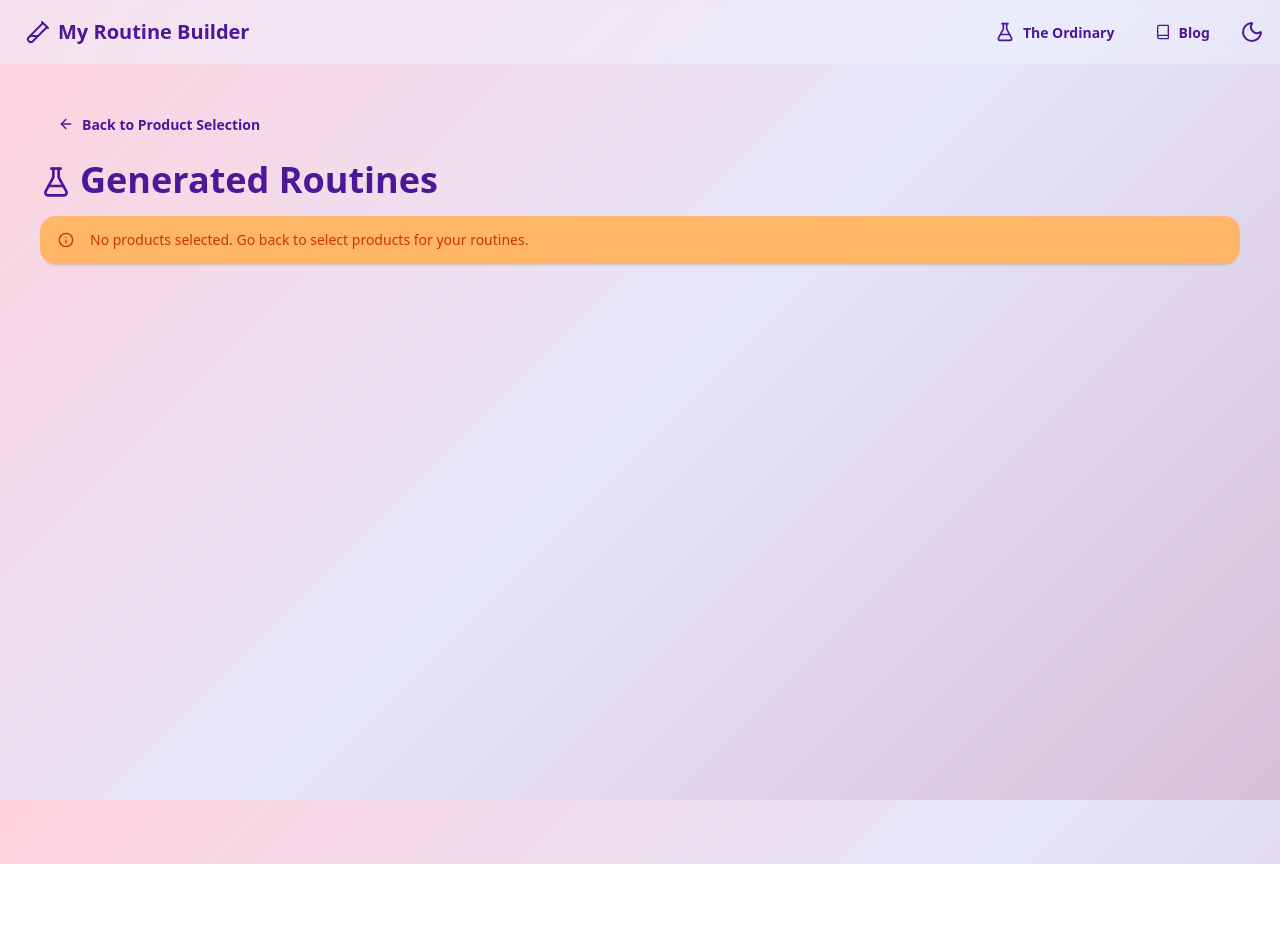
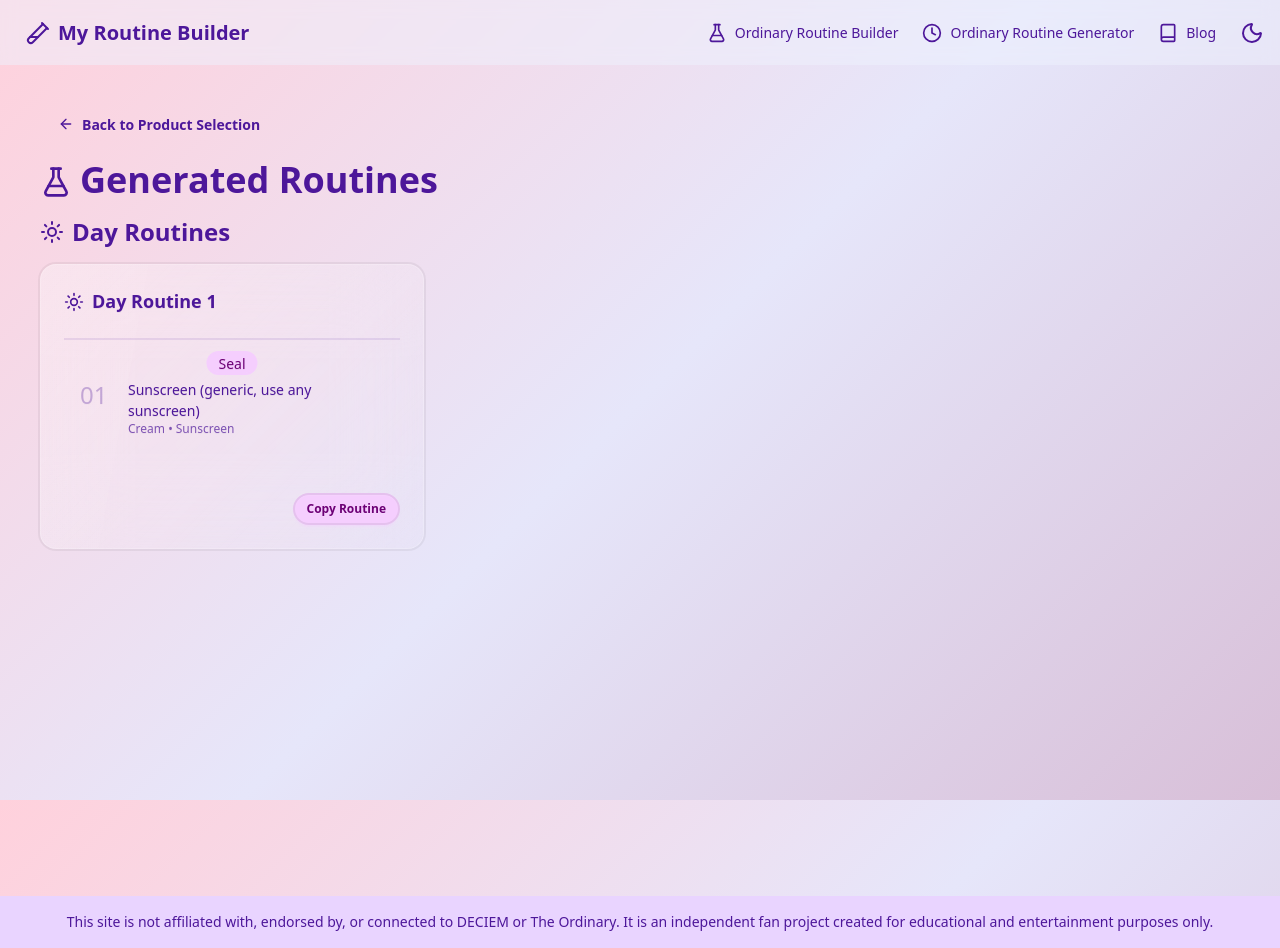
Before and after one commit to melissamcewen/routine-builder, a SvelteKit app: page /ordinary/scheduler/results in a window 1280 px wide. Before the commit the page ends 864 px from the top, so only its background shows below. Built offline with nearby package versions, Linux system fonts and the light colour scheme.

Commit message:
adding components

```diff
--- /dev/null
+++ b/src/lib/components/Navbar.svelte
@@ -0,0 +1,70 @@
+<script lang="ts">
+	import { TestTubeDiagonal, FlaskConical, Book, Sun, Moon, Menu, Clock} from 'lucide-svelte';
+	import { browser } from '$app/environment';
+
+	export let theme: 'shimmer' | 'synthwave';
+
+	const menuItems = [
+		{
+			href: '/ordinary',
+			icon: FlaskConical,
+			text: 'Ordinary Routine Builder'
+		},
+		{
+			href: '/ordinary/scheduler',
+			icon: Clock,
+			text: 'Ordinary Routine Generator'
+		},
+		{
+			href: '/blog',
+			icon: Book,
+			text: 'Blog'
+		}
+	];
+</script>
+
+<nav class="navbar bg-base-100/50 backdrop-blur-sm fixed top-0 z-50">
+	<div class="navbar-start">
+		<a href="/" class="btn btn-ghost normal-case md:text-xl text-l gap-2">
+			<TestTubeDiagonal size={24} />
+			My Routine Builder
+		</a>
+	</div>
+
+	<div class="navbar-end">
+		<div class="dropdown dropdown-end lg:hidden">
+			<button class="btn btn-ghost">
+				<Menu class="h-5 w-5" />
+			</button>
+			<ul class="menu menu-sm dropdown-content mt-3 z-[1] p-2 shadow bg-base-100 rounded-box w-52">
+				{#each menuItems as item}
+					<li>
+						<a href={item.href} class="gap-2">
+							<svelte:component this={item.icon} size={20} />
+							{item.text}
+						</a>
+					</li>
+				{/each}
+			</ul>
+		</div>
+
+		<ul class="menu menu-horizontal px-1 hidden lg:flex">
+			{#each menuItems as item}
+				<li>
+					<a href={item.href} class="gap-2">
+						<svelte:component this={item.icon} size={20} />
+						{item.text}
+					</a>
+				</li>
+			{/each}
+		</ul>
+
+		<button class="btn btn-ghost btn-circle" on:click>
+			{#if theme === 'shimmer'}
+				<Moon size={24} />
+			{:else}
+				<Sun size={24} />
+			{/if}
+		</button>
+	</div>
+</nav>
--- /dev/null
+++ b/src/lib/components/UpdateCard.svelte
@@ -0,0 +1,38 @@
+<script lang="ts">
+	import { Info, Github, Coffee } from 'lucide-svelte';
+</script>
+
+<div class="card card-sm shadow-sm glass h-full">
+	<div class="card-body">
+		<h2 class="card-title">
+			<Info class="w-5 h-5" />Help out (or build your own tool)
+		</h2>
+		<p>
+			This project is open source! So if you want to contribute or submit a bug, check us out on
+			GitHub.
+		</p>
+		<h3 class="text-md font-semibold">Updates</h3>
+		<ul class="space-y-2 list-disc ml-4">
+			<li>
+				2/11: Added a new tool for if you already have some products you want to use that generates
+				conflict-free routines: <a href="/ordinary/scheduler" class="link">Ordinary Scheduler</a>
+			</li>
+			<li>
+				2/2: Fixed bug with ordering in share page, new blog post
+				<a href="/blog/posts/why-lactic-acid-is-my-winter-bff" class="link"
+					>Why Lactic Acid is My Winter BFF</a
+				>
+			</li>
+
+		</ul>
+
+		<div class="card-actions justify-end">
+			<a href="https://github.com/melissamcewen/routine-builder" class="btn btn-sm btn-primary"
+				><Github class="w-4 h-4 flex-shrink-0" /> GitHub</a
+			>
+			<a href="https://buymeacoffee.com/melissamcewen" class="btn btn-sm btn-secondary"
+				><Coffee class="w-4 h-4 flex-shrink-0" /> Buy me a coffee</a
+			>
+		</div>
+	</div>
+</div>
--- a/src/routes/+layout.svelte
+++ b/src/routes/+layout.svelte
@@ -2,15 +2,14 @@
 	import '../app.css';
 	import { browser } from '$app/environment';
 	import { onMount } from 'svelte';
-	import { TestTubeDiagonal, FlaskConical, Book } from 'lucide-svelte';
-	import { Sun, Moon } from 'lucide-svelte';
+	import Navbar from '$lib/components/Navbar.svelte';
 
-	let theme = 'shimmer';
+	let theme: 'shimmer' | 'synthwave' = 'shimmer';
 
 	onMount(() => {
 		if (browser) {
 			// Get theme from localStorage or default to shimmer
-			theme = localStorage.getItem('theme') || 'shimmer';
+			theme = (localStorage.getItem('theme') as 'shimmer' | 'synthwave') || 'shimmer';
 		}
 	});
 
@@ -27,34 +26,20 @@
 </script>
 
 <div class="min-h-screen">
-	<nav class="navbar bg-base-100/50 backdrop-blur-sm fixed top-0 z-50">
-		<div class="flex-1">
-			<a href="/" class="btn btn-ghost normal-case md:text-xl text-l gap-2">
-				<TestTubeDiagonal size={24} />
-				My Routine Builder
-			</a>
-		</div>
-		<div class="flex-none gap-2">
-			<a href="/ordinary" class="btn btn-ghost gap-2">
-				<FlaskConical size={20} />
-				The Ordinary
-			</a>
-			<a href="/blog" class="btn btn-ghost gap-2">
-				<Book class="w-4 h-4" /> Blog
-			</a>
-			<button class="btn btn-ghost btn-circle" on:click={toggleTheme}>
-				{#if theme === 'shimmer'}
-					<Moon size={24} />
-				{:else}
-					<Sun size={24} />
-				{/if}
-			</button>
-		</div>
-	</nav>
+	<Navbar {theme} on:click={toggleTheme} />
 
 	<main class="pt-16">
 		<slot />
 	</main>
+
+	<footer class="footer footer-center p-4 bg-base-300 text-base-content mt-8">
+		<aside>
+			<p class="text-sm">
+				This site is not affiliated with, endorsed by, or connected to DECIEM or The Ordinary. It is
+				an independent fan project created for educational and entertainment purposes only.
+			</p>
+		</aside>
+	</footer>
 </div>
 
 <style>
--- a/src/routes/ordinary/+page.svelte
+++ b/src/routes/ordinary/+page.svelte
@@ -24,11 +24,15 @@
 		Coffee
 	} from 'lucide-svelte';
 	import { sortProductsByPhase } from '$lib/utils';
+	import UpdateCard from '$lib/components/UpdateCard.svelte';
 
 	// Get initial state from URL params if they exist
 	let timeOfDay: 'day' | 'night' = ($page.url.searchParams.get('tod') as 'day' | 'night') || 'day';
 	let selectedProducts: string[] =
-		$page.url.searchParams.get('products')?.split(',').filter((id) => products[id]) ?? [];
+		$page.url.searchParams
+			.get('products')
+			?.split(',')
+			.filter((id) => products[id]) ?? [];
 	let routineName = $page.url.searchParams.get('name') || '';
 	let searchQuery = '';
 	let selectedTarget = 'All Concerns';
@@ -223,6 +227,21 @@
 		script.text = JSON.stringify(structuredData);
 		document.head.appendChild(script);
 	});
+
+	const updates = [
+		{
+			date: '2/2',
+			content: 'Fixed bug with ordering in share page, new blog post ',
+			link: {
+				url: '/blog/posts/why-lactic-acid-is-my-winter-bff',
+				text: 'Why Lactic Acid is My Winter BFF'
+			}
+		},
+		{
+			date: '1/8',
+			content: 'Added new GF 15% solution, added tret (non-Ordinary product)'
+		}
+	];
 </script>
 
 <svelte:head>
@@ -305,32 +324,7 @@
 							</ul>
 						</div>
 					</div>
-					<div class="card card-sm shadow-sm glass h-full">
-						<div class="card-body">
-							<h2 class="card-title">
-								<Info class="w-5 h-5" />Help out (or build your own tool)
-							</h2>
-							<p>
-								This project is open source! So if you want to contribute or submit a bug, check us
-								out on GitHub.
-							</p>
-							<h3 class="text-md font-semibold">Updates</h3>
-							<ul class="space-y-2 list-disc ml-4">
-								<li>2/2: Fixed bug with ordering in share page, new blog post <a href="/blog/posts/why-lactic-acid-is-my-winter-bff" class="link">Why Lactic Acid is My Winter BFF</a></li>
-								<li>1/8: Added new GF 15% solution, added tret (non-Ordinary product)</li>
-
-							</ul>
-
-							<div class="card-actions justify-end">
-								<a href="https://github.com/melissamcewen/routine-builder" class="btn btn-sm btn-primary"
-									><Github class="w-4 h-4 flex-shrink-0" /> GitHub</a
-								>
-								<a href="https://buymeacoffee.com/melissamcewen" class="btn btn-sm btn-secondary"
-									><Coffee class="w-4 h-4 flex-shrink-0" /> Buy me a coffee</a
-								>
-							</div>
-						</div>
-					</div>
+					<UpdateCard />
 				</div>
 
 				<div class="grid grid-cols-1 md:grid-cols-2 gap-6">
--- a/src/routes/ordinary/scheduler/+page.svelte
+++ b/src/routes/ordinary/scheduler/+page.svelte
@@ -3,6 +3,7 @@
 	import { page } from '$app/stores';
 	import { goto } from '$app/navigation';
 	import { FlaskConical, X, Info, List, Beaker, ArrowRight, ListOrdered } from 'lucide-svelte';
+	import UpdateCard from '$lib/components/UpdateCard.svelte';
 
 	// Get initial state from URL params if they exist
 	let selectedProducts: string[] =
@@ -136,6 +137,7 @@
 							</ul>
 						</div>
 					</div>
+					<UpdateCard />
 				</div>
 
 				<div class="grid grid-cols-1 md:grid-cols-2 gap-6">
--- a/src/routes/ordinary/scheduler/results/+page.svelte
+++ b/src/routes/ordinary/scheduler/results/+page.svelte
@@ -20,19 +20,12 @@
 	}
 
 	function getIncompatibilityReason(product: Product, existingProducts: string[]): string | null {
-		// Some products can always be used together regardless of tags
-		const alwaysCompatible = [
-			'glycolipid-cream-cleanser',
-			'balancing-clarifying-serum',
-			'hyaluronic-acid-2-b5-hydrating-serum',
-			'natural-moisturizing-factors-phytoceramides'
-		];
 
 		if (alwaysCompatible.includes(product.id)) return null;
 
 		const incompatibleProducts = existingProducts.filter((id) => {
 			// Skip compatibility check for always compatible products
-			if (alwaysCompatible.includes(id)) return false;
+
 
 			const existingProduct = products[id];
 			return (
@@ -100,6 +93,11 @@
 				}
 			} while (madeProgress);
 
+			// Add sunscreen to day routines
+			if (timeOfDay === 'day' && !routine.products.includes('sunscreen')) {
+				routine.products.push('sunscreen');
+			}
+
 			// Sort products by phase if we added any
 			if (routine.products.length > 0) {
 				routine.products = sortProductsByPhase(routine.products, products);
@@ -142,6 +140,28 @@
 
 	function goBack() {
 		goto('/ordinary/scheduler');
+	}
+
+	function formatRoutineText(routine: Routine, routineNumber: number): string {
+		const lines: string[] = [];
+		lines.push(`${routine.timeOfDay === 'day' ? 'Day' : 'Night'} Routine ${routineNumber}`);
+
+		['Prep', 'Treat', 'Seal'].forEach((step) => {
+			const stepProducts = routine.products.filter((id) => products[id].Step === step);
+			if (stepProducts.length > 0) {
+				lines.push(`\n${step}:`);
+				sortProductsByPhase(stepProducts, products).forEach((productId) => {
+					lines.push(`- ${products[productId].Name}`);
+				});
+			}
+		});
+
+		return lines.join('\n');
+	}
+
+	async function copyRoutine(routine: Routine, routineNumber: number) {
+		const text = formatRoutineText(routine, routineNumber);
+		await navigator.clipboard.writeText(text);
 	}
 </script>
 
@@ -217,6 +237,14 @@
 												</div>
 											{/if}
 										{/each}
+										<div class="card-actions justify-end mt-4">
+											<button
+												class="btn btn-sm btn-primary"
+												on:click={() => copyRoutine(routine, index + 1)}
+											>
+												Copy Routine
+											</button>
+										</div>
 									</div>
 								</div>
 							{/each}
@@ -265,6 +293,14 @@
 												</div>
 											{/if}
 										{/each}
+										<div class="card-actions justify-end mt-4">
+											<button
+												class="btn btn-sm btn-primary"
+												on:click={() => copyRoutine(routine, index + 1)}
+											>
+												Copy Routine
+											</button>
+										</div>
 									</div>
 								</div>
 							{/each}
```
